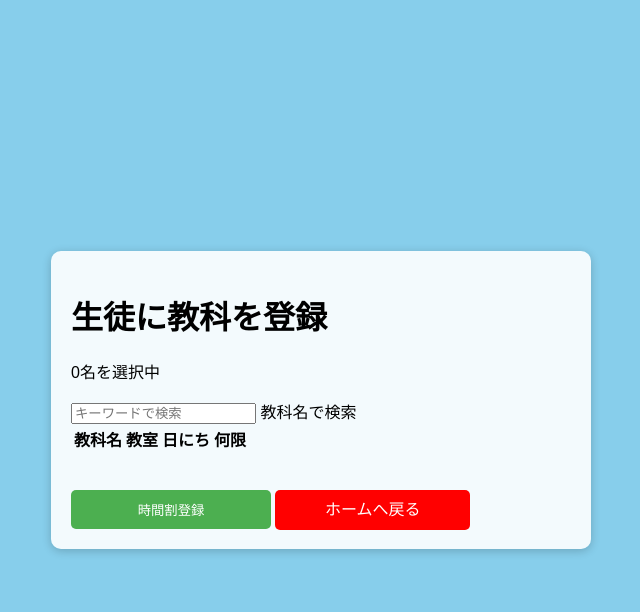
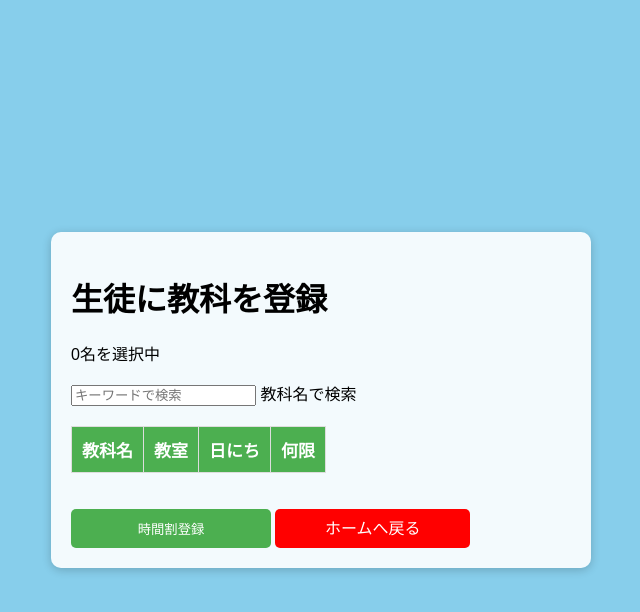
Before and after one commit to 211032/sotsuken, a Django app: page /student_course_subject_registration/ in a window 1280 px wide. Shown: the top 612 px of the page, without its empty margins (319-959 px from the left). Run offline with Django 5.2, Linux system fonts and the light colour scheme; lists and menus that the app fills with data are empty; parts of the project's set-up code (start-up, migrations or seed data) failed here and were passed over.

Commit message:
編集CSS11/25

```diff
--- /dev/null
+++ b/static/CSS/student_course_registration2.css
@@ -0,0 +1,94 @@
+
+    body {
+        background-color: #87CEEB; /* 水色の背景 */
+        font-family: Arial, sans-serif;
+        display: flex;
+        justify-content: center; /* ページ中央に配置 */
+        align-items: center;
+        min-height: 100vh;
+        margin: 0;
+        }
+    form {
+        width: 500px; /* フォームの幅を100%に設定 */
+        background-color: rgba(255, 255, 255, 0.9); /* 半透明の白背景 */
+        padding: 20px;
+        border-radius: 10px; /* 角を丸める */
+        box-shadow: 0 2px 10px rgba(0, 0, 0, 0.2); /* ボックスシャドウ */
+        animation: slideIn 0.5s; /* スライドインアニメーション */
+
+        flex-direction: column;
+    }
+
+    #subjectTable th, #subjectTable td {
+        padding: 10px; /* セル内の余白を調整（少なめに） */
+        text-align: center; /* テキストを中央揃え */
+        font-size: 17px; /* フォントサイズを小さめに */
+        border: 1px solid #ddd; /* 枠線 */
+    }
+
+    /* スクロール用ラッパー */
+    #subjectTable-wrapper {
+        max-height: 300px; /* スクロール可能な最大の高さを設定 */
+        overflow-y: auto; /* 垂直スクロールを有効化 */
+        margin-top: 10px; /* テーブルの上部に余白 */
+    }
+
+    #subjectTable th {
+        background-color: #4CAF50; /* ヘッダーを緑色に */
+        color: white; /* ヘッダーテキストを白に */
+        font-weight: bold;
+        position: sticky; /* スクロールに追従しない固定ヘッダー */
+        top: 0; /* ヘッダーの位置をテーブル上端に固定 */
+        z-index: 2; /* ヘッダーを最前面に表示 */
+    }
+
+    #subjectTable td {
+        border: 1px solid #ddd; /* セルの境界線を薄く設定 */
+        background-color: #f9f9f9; /* 背景色を控えめに */
+    }
+
+    #subjectTable tr:nth-child(even) td {
+        background-color: #f3f3f3; /* 偶数行の背景を調整 */
+    }
+
+    #subjectTable tr:hover td {
+        background-color: #f1f1f1; /* ホバー時の背景色を調整 */
+    }
+
+    #subjectTable {
+        width: 100%; /* テーブルの幅を調整 */
+        margin-top: 10px; /* 上部の余白を少なく */
+        border-collapse: collapse; /* 枠線を統一 */
+        table-layout: auto; /* 列幅を自動調整 */
+    }
+
+    .registration-button{
+        width: 200px;
+        background-color: #4CAF50;
+        color: white;
+        padding: 10px 20px;
+        text-decoration: none;
+        border-radius: 5px;
+        border: none; /* 枠線を削除 */
+        box-shadow: none; /* ボックスシャドウを削除 */
+    }
+    /* ログアウトボタンを赤くする */
+    a.logout-button {
+        width: 210px;
+        background-color: red;
+        color: white;
+        padding: 11.4px 49.5px;
+        text-decoration: none;
+        border-radius: 5px;
+    }
+
+    #checkboxes {
+        grid-template-columns: 1fr 1fr; /* 2列 */
+        gap: 5px; /* 各チェックボックス間の隙間 */
+        margin-left: 20px;
+    }
+
+    .checkbox-label {
+        display: flex;
+        align-items: center;
+    }
--- a/templates/student_course_subject_registration.html
+++ b/templates/student_course_subject_registration.html
@@ -3,7 +3,7 @@
 <head>
     <meta charset="UTF-8">
     <title>生徒に教科を登録</title>
-    <link rel="stylesheet" href="/static/CSS/student_course_registration.css">
+    <link rel="stylesheet" href="/static/CSS/student_course_registration2.css">
 </head>
 <body>
 <form action="/student_course_registration/" method="post">
@@ -18,6 +18,7 @@
         <input type="text" id="subject-name" name="searchBox" placeholder="キーワードで検索" onkeyup="filterSubjects()">
         教科名で検索
     </label>
+   <div id="subjectTable-wrapper">
     <table id="subjectTable" style="display: block;">
         <thead>
             <tr>
@@ -60,7 +61,7 @@
                 </tr>
             {% endfor %}
         </tbody>
-    </table><br>
+    </table></div><br>
     <br>
     <input type="submit" class="button registration-button" value="時間割登録">
     <a href="{% url 'teacher_home' %}" class="button logout-button">ホームへ戻る</a>
```
